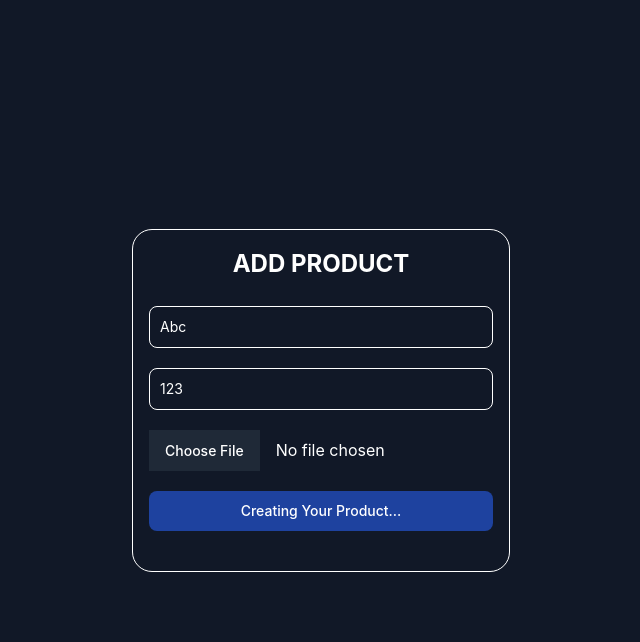
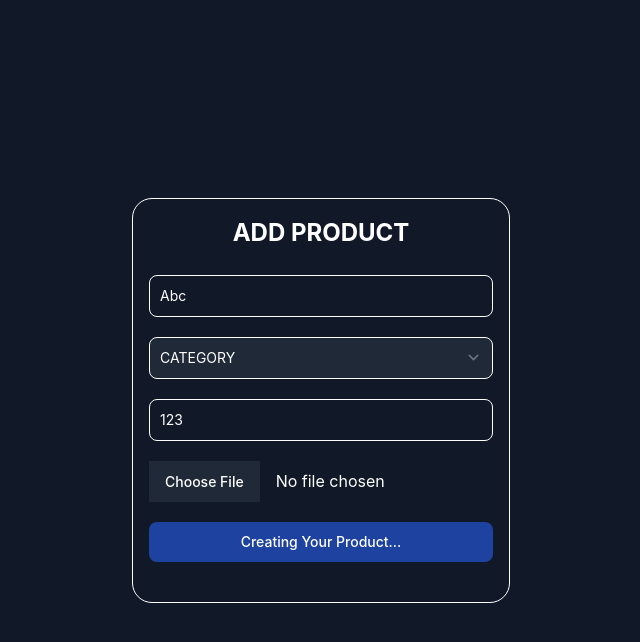
Before and after one commit to Muhammad-Anas16/Product-Adding---Editing-Web, a plain HTML site: page Create Post/createPost.html in a window 1280 px wide. Both pictures are taken after a click on the button "Create Product". Shown: the whole page, without its empty margins (319-959 px from the left). Drawn offline with nearby package versions, Linux system fonts and the light colour scheme; no server answers.

Commit message:
edit create post

```diff
--- a/Create Post/createPost.html
+++ b/Create Post/createPost.html
@@ -25,16 +25,30 @@
             </div><br>
 
             <div class="mb-5">
-                <input type="text" id="Product_Name" class="bg-transparent text-white border border-white text-sm rounded-lg focus:ring-white focus:border-white block w-full p-2.5 placeholder-white" required value="Abc" />
+                <input type="text" id="Product_Name"
+                    class="bg-transparent text-white border border-white text-sm rounded-lg focus:ring-white focus:border-white block w-full p-2.5 placeholder-white"
+                    required value="Abc" />
 
             </div>
 
             <div class="mb-5">
-                <input type="number" id="Product_Price" class="bg-transparent text-white border border-white text-sm rounded-lg focus:ring-blue-500 focus:border-blue-500 block w-full p-2.5 placeholder-white" required value="123"/>
+                <select id="countries"
+                    class="bg-gray-800 text-white border border-white text-sm rounded-lg focus:ring-white focus:border-white block w-full p-2.5">
+                    <option value="CATEGORY" class="bg-gray-800 text-white">CATEGORY</option>
+                    <option value="mobile phones" class="bg-gray-800 text-white">Mobile Phones</option>
+                    <option value="laptops & computers" class="bg-gray-800 text-white">Laptops & Computers</option>
+                    <option value="smartwatches" class="bg-gray-800 text-white">Smartwatches</option>
+                </select>
+            </div>
+
+            <div class="mb-5">
+                <input type="number" id="Product_Price"
+                    class="bg-transparent text-white border border-white text-sm rounded-lg focus:ring-blue-500 focus:border-blue-500 block w-full p-2.5 placeholder-white"
+                    required value="123" />
             </div>
 
             <div class="relative z-0 w-full mb-5 group">
-                <input type="file" disabled  name="File_Uploader" id="file_Uploaded">
+                <input type="file" disabled name="File_Uploader" id="file_Uploaded">
             </div>
 
             <button type="submit"
--- a/Create Post/createPost.js
+++ b/Create Post/createPost.js
@@ -25,9 +25,16 @@ const check = () => {
 const add_Data = async (event) => {
     event.preventDefault();
     let p_Name = event.target[0].value;
-    let p_Price = event.target[1].value;
-    // let p_File = event.target[2];
-    let p_Btn = event.target[3];
+    let p_Cetagory = event.target[1].value;
+    let p_Price = event.target[2].value;
+    let p_File = event.target[3];
+    let p_Btn = event.target[4];
+
+    console.log(" p_Name =>", p_Name);
+    console.log(" p_Cetagory =>", p_Cetagory);
+    console.log(" p_Price =>", p_Price);
+    console.log(" p_File =>", p_File);
+    console.log(" p_Btn =>", p_Btn);
 
     p_Btn.disabled = true;
     p_Btn.innerText = "Creating Your Product...";
@@ -36,8 +43,9 @@ const add_Data = async (event) => {
 
         const docRef = await addDoc(collection(db, "product"), {
             name: p_Name.toUpperCase(),
-            Price: p_Price.toUpperCase(),
+            price: p_Price.toUpperCase(),
             image: "https://www.productplan.com/uploads/2018/08/product-development.png",
+            cetagory: p_Cetagory.toUpperCase(),
             uid: localStorage.getItem("uid"),
         });
         console.log("Document written with ID: ", docRef.id);
--- a/user/user.js
+++ b/user/user.js
@@ -58,7 +58,7 @@ const myPost = async (theId) => {
                 let product_Btn = document.getElementById(`${product.id}`);
                 product_Btn.addEventListener("click", () => {
                     // popUp.style.display = "block";
-                    let data = localStorage.getItem("postData");
+                    let data = JSON.parse(localStorage.getItem("postData"));
                     console.log(product_Btn.id);
                     console.log(data);
 
```
Also changed, not shown: index.js (+11 -3 lines).
